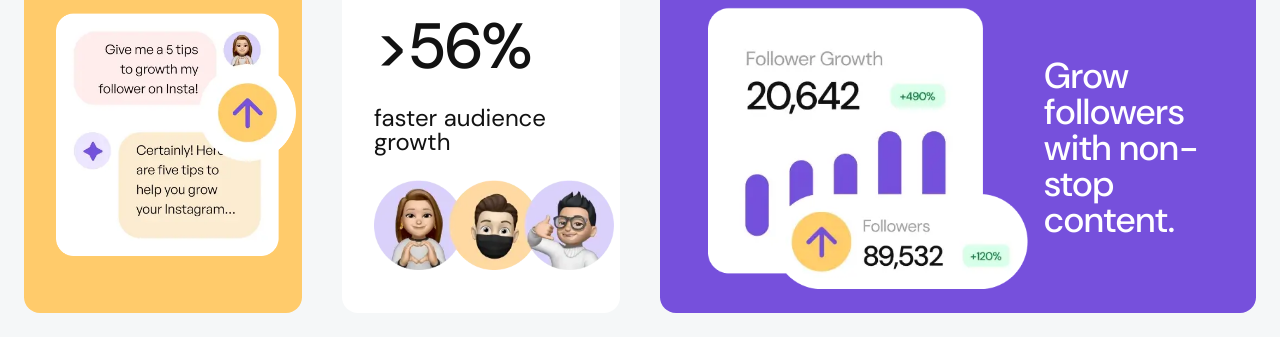
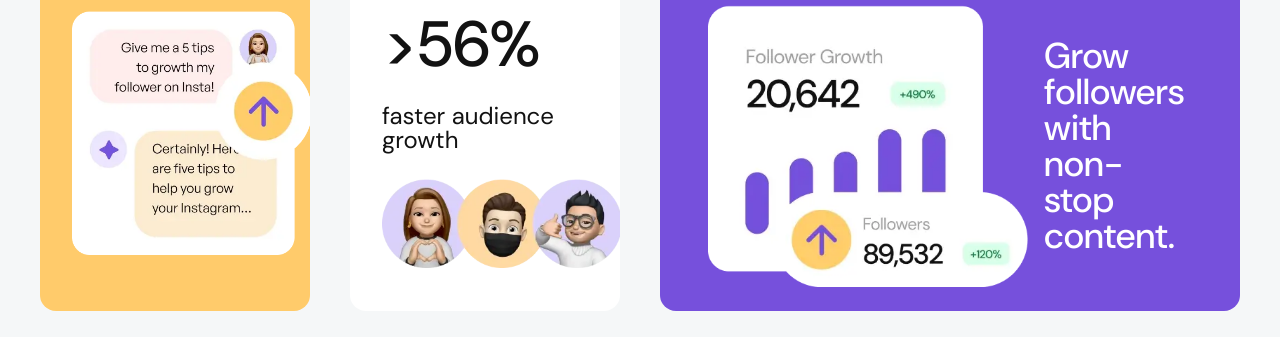
Before and after one commit to melawout/fem-bento-grid-main, a plain HTML site: page index.html in a window 1280 px wide. Shown: the part 719-1056 px from the top of the page. Drawn offline with Linux system fonts and the light colour scheme.

Commit message:
commit: made the grid layout smaller

```diff
--- a/style.css
+++ b/style.css
@@ -202,9 +202,9 @@ body{
   max-width: 15rem;
 }
 
-@media(min-width: 70rem){
+@media(min-width: 50rem){
   .grid-flow{
-    max-width: 93rem;
+    max-width: 75rem;
     display: grid;
     grid-auto-columns: 1fr;
     grid-template-areas:
```
